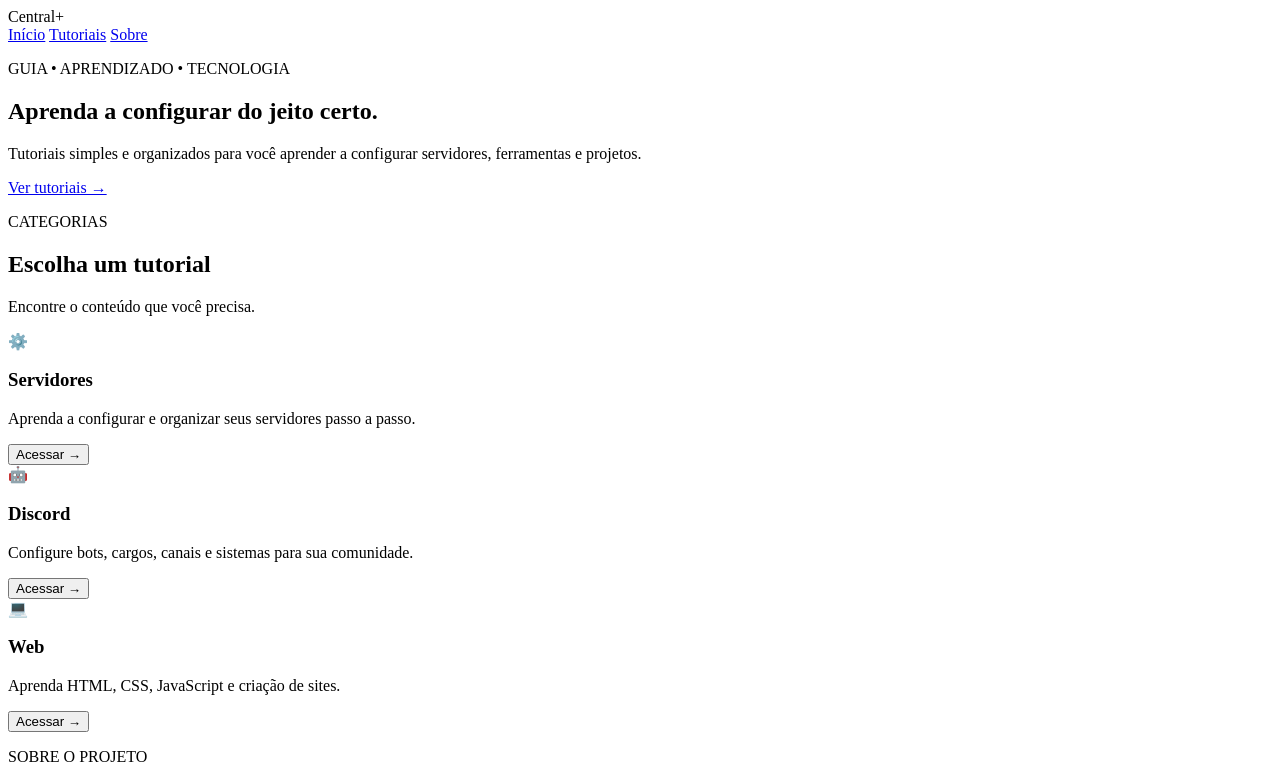
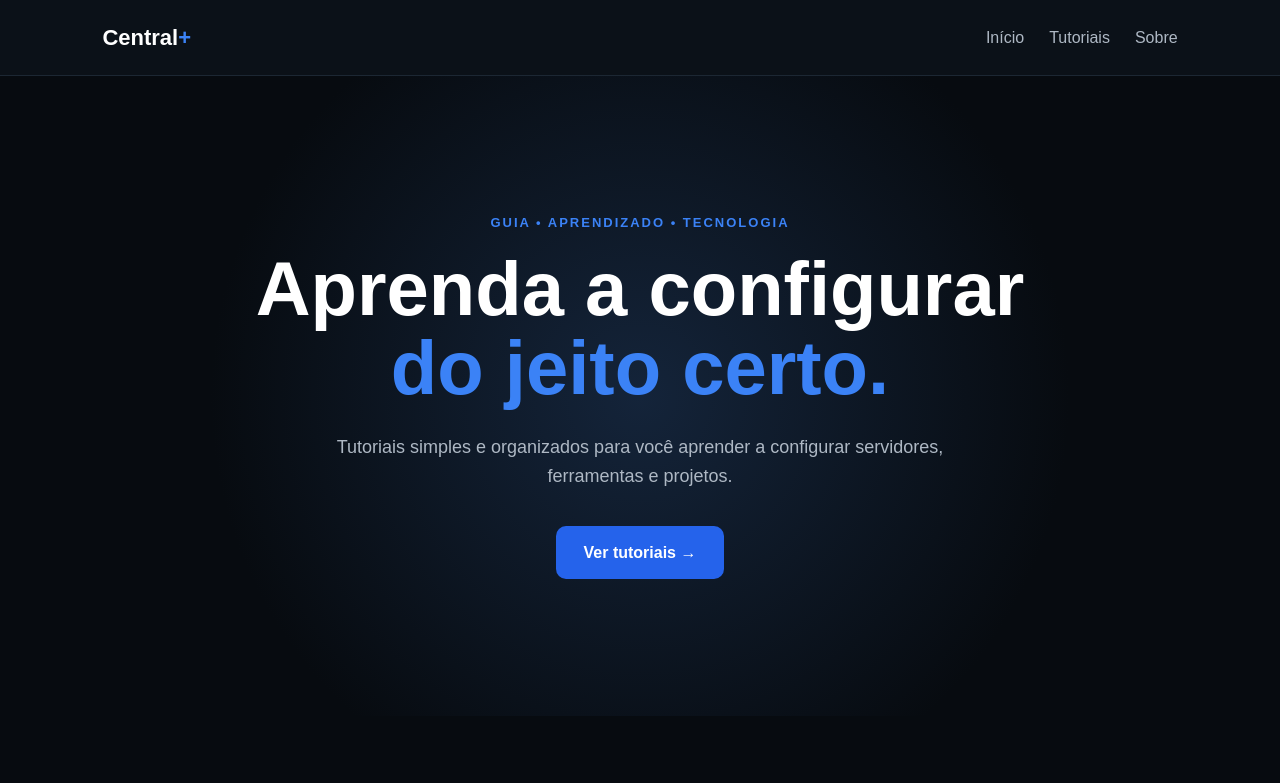
Before and after one commit to centralplusdev/CentralTec, a plain HTML site: page index.html in a window 1280 px wide. Shown: the top 783 px of the page. Drawn offline with Linux system fonts and the light colour scheme.

Commit message:
Update style.css

```diff
--- a/style.css
+++ b/style.css
@@ -1,3 +1,215 @@
-function mostrarMensagem() {
-    alert("Bem-vindo à Central de Tutoriais! 🚀");
+* {
+    margin: 0;
+    padding: 0;
+    box-sizing: border-box;
 }
+
+html {
+    scroll-behavior: smooth;
+}
+
+body {
+    font-family: Arial, Helvetica, sans-serif;
+    background: #070b10;
+    color: #ffffff;
+    line-height: 1.6;
+}
+
+.topo {
+    width: 100%;
+    padding: 20px 8%;
+    display: flex;
+    justify-content: space-between;
+    align-items: center;
+    background: #0b1118;
+    border-bottom: 1px solid #1c2733;
+    position: sticky;
+    top: 0;
+    z-index: 100;
+}
+
+.logo {
+    font-size: 22px;
+    font-weight: bold;
+}
+
+.logo span {
+    color: #3b82f6;
+}
+
+nav {
+    display: flex;
+    gap: 25px;
+}
+
+nav a {
+    color: #aeb8c4;
+    text-decoration: none;
+    transition: 0.3s;
+}
+
+nav a:hover {
+    color: #3b82f6;
+}
+
+.hero {
+    min-height: 80vh;
+    display: flex;
+    align-items: center;
+    justify-content: center;
+    text-align: center;
+    padding: 80px 20px;
+    background:
+        radial-gradient(circle at center, #14243a 0%, #070b10 60%);
+}
+
+.hero-texto {
+    max-width: 850px;
+}
+
+.tag {
+    color: #3b82f6;
+    font-size: 13px;
+    font-weight: bold;
+    letter-spacing: 2px;
+    margin-bottom: 15px;
+}
+
+.hero h1 {
+    font-size: clamp(40px, 7vw, 76px);
+    line-height: 1.05;
+    margin-bottom: 25px;
+}
+
+.hero h1 span {
+    color: #3b82f6;
+}
+
+.descricao {
+    max-width: 650px;
+    margin: 0 auto 35px;
+    color: #aeb8c4;
+    font-size: 18px;
+}
+
+.botao {
+    display: inline-block;
+    padding: 14px 28px;
+    border-radius: 10px;
+    background: #2563eb;
+    color: white;
+    text-decoration: none;
+    font-weight: bold;
+    transition: 0.3s;
+}
+
+.botao:hover {
+    background: #1d4ed8;
+    transform: translateY(-2px);
+}
+
+.tutoriais {
+    max-width: 1150px;
+    margin: auto;
+    padding: 100px 20px;
+}
+
+.titulo-secao {
+    text-align: center;
+    margin-bottom: 50px;
+}
+
+.titulo-secao h2,
+.sobre h2 {
+    font-size: 38px;
+    margin-bottom: 10px;
+}
+
+.titulo-secao p:last-child {
+    color: #8f9baa;
+}
+
+.cards {
+    display: grid;
+    grid-template-columns: repeat(3, 1fr);
+    gap: 25px;
+}
+
+.card {
+    padding: 30px;
+    background: #0d141c;
+    border: 1px solid #1c2733;
+    border-radius: 16px;
+    transition: 0.3s;
+}
+
+.card:hover {
+    transform: translateY(-6px);
+    border-color: #2563eb;
+}
+
+.icone {
+    font-size: 35px;
+    margin-bottom: 20px;
+}
+
+.card h3 {
+    font-size: 24px;
+    margin-bottom: 10px;
+}
+
+.card p {
+    color: #8f9baa;
+    margin-bottom: 25px;
+}
+
+.card button {
+    border: none;
+    background: transparent;
+    color: #3b82f6;
+    font-size: 15px;
+    font-weight: bold;
+    cursor: pointer;
+}
+
+.sobre {
+    max-width: 800px;
+    margin: auto;
+    padding: 100px 20px;
+    text-align: center;
+}
+
+.sobre p:last-child {
+    color: #aeb8c4;
+    font-size: 17px;
+}
+
+footer {
+    padding: 30px 20px;
+    text-align: center;
+    border-top: 1px solid #1c2733;
+    color: #687585;
+}
+
+@media (max-width: 800px) {
+
+    .topo {
+        padding: 18px 5%;
+    }
+
+    nav {
+        gap: 12px;
+    }
+
+    nav a {
+        font-size: 14px;
+    }
+
+    .cards {
+        grid-template-columns: 1fr;
+    }
+
+    .hero {
+        min-height: 70vh;
+    }
+}
```
